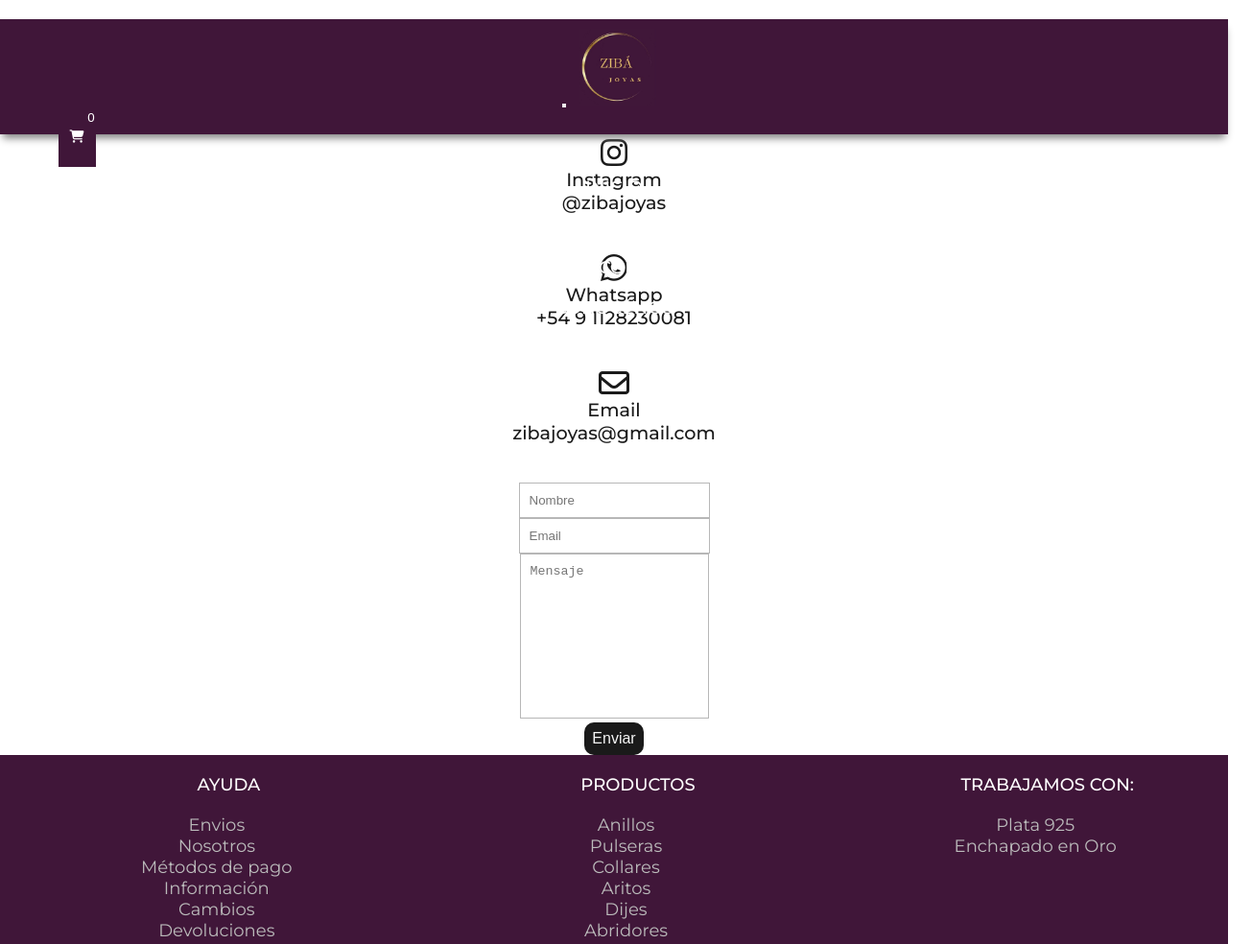
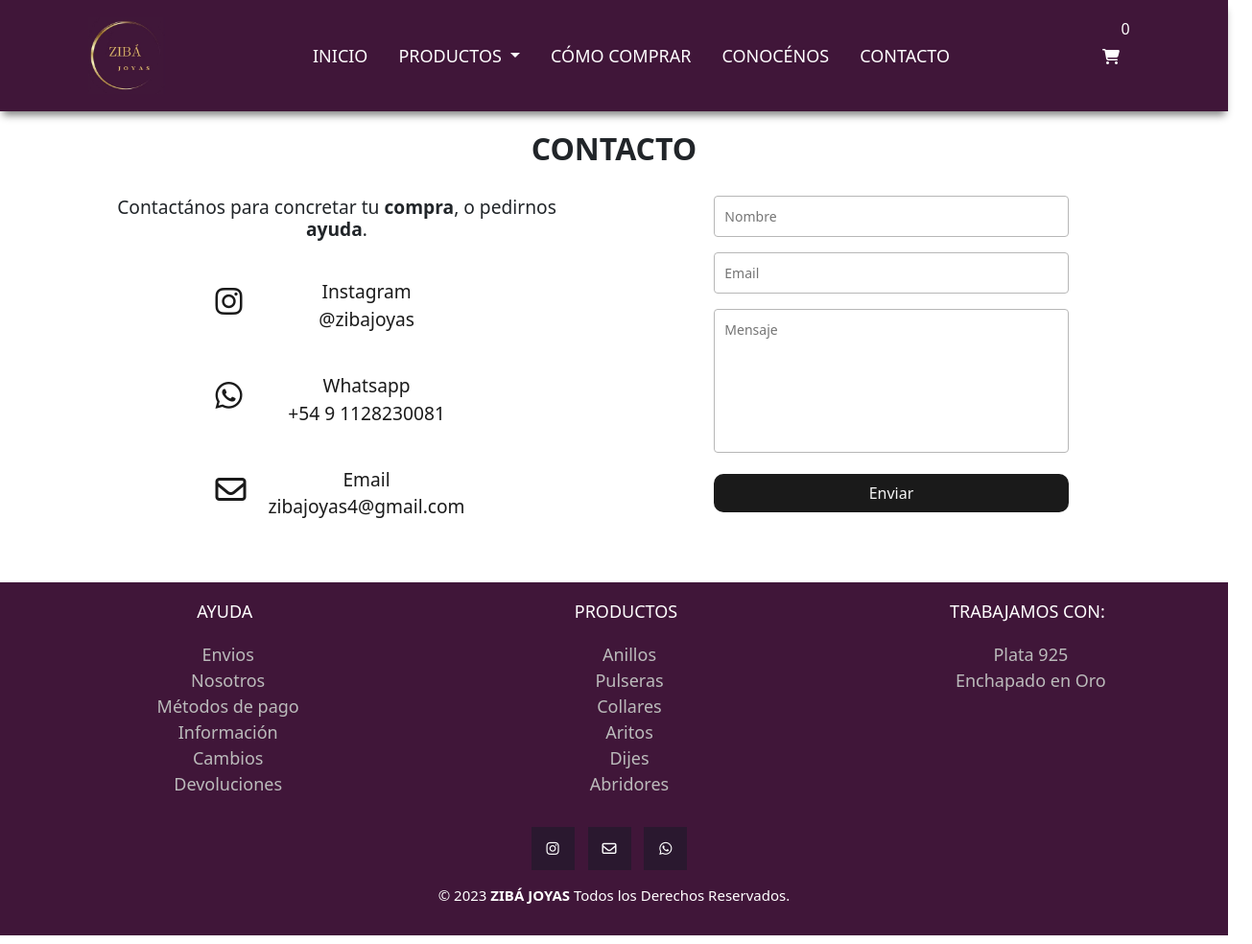
Before and after one commit to carobrons23/3ra-Pre-Entrega, a plain HTML site: page pages/contacto.html in a window 1280 px wide. Shown: the top 984 px of the page at 96% size, 1305 px wide, since content can reach past the window. Drawn offline with nearby package versions, Linux system fonts and the light colour scheme; some packages are replaced by stand-ins of ours; a script that the page names is missing.

Commit message:
agrego enlace de gmail

```diff
--- a/pages/contacto.html
+++ b/pages/contacto.html
@@ -8,7 +8,8 @@
     <link rel="preconnect" href="https://fonts.googleapis.com">
     <link rel="preconnect" href="https://fonts.gstatic.com" crossorigin>
     <link href="https://fonts.googleapis.com/css2?family=Montserrat:wght@400;500&display=swap" rel="stylesheet">
-    <script src="https://cdn.jsdelivr.net/npm/sweetalert2@11"></script>
+    <link href="https://cdn.jsdelivr.net/npm/bootstrap@5.3.0/dist/css/bootstrap.min.css" rel="stylesheet"
+        integrity="sha384-9ndCyUaIbzAi2FUVXJi0CjmCapSmO7SnpJef0486qhLnuZ2cdeRhO02iuK6FUUVM" crossorigin="anonymous">
     <script src="https://kit.fontawesome.com/be621845ec.js"></script>
     <title>ZIBÁ | Contacto</title>
     <link rel="shortcut icon" href="../img/logoziba.webp">
@@ -117,7 +118,7 @@
                             pedirnos <b>ayuda</b>.</h3>
                     </div>
                     <figure class="red-social-contacto">
-                        <a class="row justify-content-center" href="#" target="_blank">
+                        <a class="row justify-content-center" href="https://www.instagram.com/zibaajoyas/?next=%2F" target="_blank">
                             <i class="col-1 m-2 fa-brands fa-instagram"></i>
                             <figcaption class="col-sm-5 col-8">
                                 Instagram
@@ -139,25 +140,30 @@
                             <i class="col-1 m-2 fa-regular fa-envelope"></i>
                             <figcaption class="col-sm-5 col-8">
                                 Email
-                                <br>zibajoyas@gmail.com
+                                <br>zibajoyas4@gmail.com
                             </figcaption>
                         </a>
                     </figure>
                 </section>
                 <!-- formulario -->
                 <section class="col-lg-6 col-12">
-                    <form class="row justify-content-center" id="formulario">
+                    <form class="row justify-content-center" id="formulario" action="https://formsubmit.co/zibajoyas4@gmail.com" method="POST">
                         <div class="col-lg-8 col-10 mb-3 p-0">
-                            <input type="text" placeholder="Nombre" required id="nombre" class="form-control-sm col-12">
+                            <input type="text" placeholder="Nombre" name="nombre" required id="nombre" class="form-control-sm col-12">
                         </div>
                         <div class="col-lg-8 col-10 mb-3 p-0">
-                            <input type="email" placeholder="Email" required id="email" class="form-control-sm col-12">
+                            <input type="email" placeholder="Email" name="email" required id="email" class="form-control-sm col-12">
                         </div>
                         <div class="col-lg-8 col-10 mb-3 p-0">
-                            <textarea placeholder="Mensaje" name="nombre" required id="mensaje"
+                            <textarea placeholder="Mensaje" name="mensaje" required id="mensaje"
                                 class="form-control-sm col-12 text-area"></textarea>
                         </div>
                         <button type="submit" class="col-lg-8 col-10 btn-form" id="btnEnviar">Enviar</button>
+
+                        <input type="hidden" name="_next" value="http://127.0.0.1:5500/">
+
+                        <input type="hidden" name="_captcha" value="false">
+
                     </form>
                 </section>
             </div>
@@ -200,7 +206,7 @@
         </div>
         <div class="grupo-2">
             <div class="red-social">
-                <a href="#" target="_blank" class="fa fa-instagram"></a>
+                <a href="https://www.instagram.com/zibaajoyas/?next=%2F" target="_blank" class="fa fa-instagram"></a>
                 <a href="#" target="_blank" class="fa-regular fa-envelope"></a>
                 <a href="#" target="_blank" class="fa fa-whatsapp"></a>
             </div>
@@ -219,6 +225,10 @@
 
     <!-- Bootstrap -->
     <script src="https://cdn.jsdelivr.net/npm/bootstrap@5.3.1/dist/js/bootstrap.bundle.min.js"
+        integrity="sha384-HwwvtgBNo3bZJJLYd8oVXjrBZt8cqVSpeBNS5n7C8IVInixGAoxmnlMuBnhbgrkm" crossorigin="anonymous">
+        </script>
+
+    <script src="https://cdn.jsdelivr.net/npm/bootstrap@5.3.1/dist/js/bootstrap.bundle.min.js"
         integrity="sha384-HwwvtgBNo3bZJJLYd8oVXjrBZt8cqVSpeBNS5n7C8IVInixGAoxmnlMuBnhbgrkm"
         crossorigin="anonymous"></script>
 
```
Also changed, not shown: index.html (+1 -1 lines), pages/metodos.html (+1 -1 lines), pages/nosotros.html (+1 -1 lines), pages/productos.html (+1 -1 lines), pages2/abridor.html (+1 -1 lines), pages2/anillos.html (+1 -1 lines), pages2/aritos.html (+1 -1 lines), pages2/collares.html (+1 -1 lines), pages2/dijes.html (+1 -1 lines), pages2/pulseras.html (+1 -1 lines).
